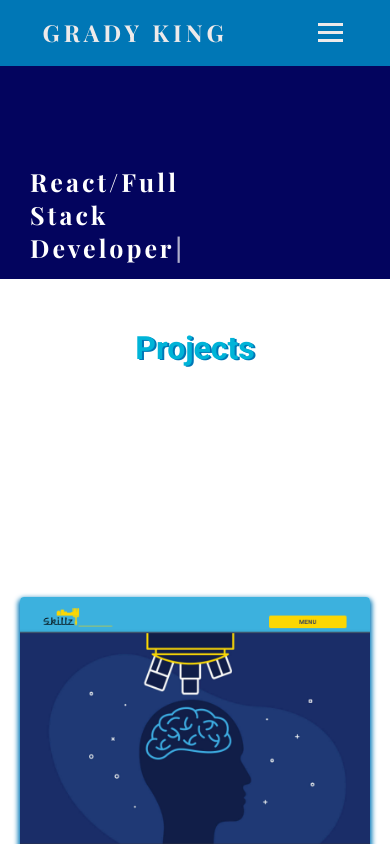
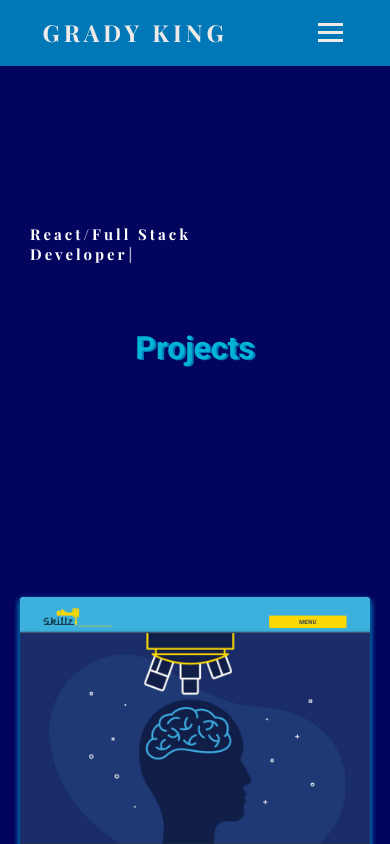
Before and after one commit to gradyki/Portfolio-Site, a React (Create React App) app in the folder client/: page / in a window 390 px wide. Shown: the top 844 px of the page. Built offline with nearby package versions, Linux system fonts and the light colour scheme; a web font is replaced by a local one.

Commit message:
mobile css

```diff
--- a/client/src/components/LandingTitle/LandingTitle.css
+++ b/client/src/components/LandingTitle/LandingTitle.css
@@ -10,3 +10,9 @@
 
   width: 50vw;
 }
+
+@media screen and (max-width: 770px) {
+  .landing-title {
+    font-size: 15px;
+  }
+}
--- /dev/null
+++ b/client/src/components/Layout/Layout.css
@@ -0,0 +1,5 @@
+@media screen and (max-width: 770px) {
+  body {
+    background: var(--tone1);
+  }
+}
--- a/client/src/components/Layout/Layout.jsx
+++ b/client/src/components/Layout/Layout.jsx
@@ -1,3 +1,4 @@
+import "./Layout.css";
 import Nav from "../Nav/Nav";
 import Footer from "../Footer/Footer";
 
--- a/client/src/screens/About/About.css
+++ b/client/src/screens/About/About.css
@@ -15,3 +15,9 @@
   margin: 0 25% 0 25%;
   font-weight: 700;
 }
+
+@media screen and (max-width: 770px) {
+  .about-content {
+    color: white;
+  }
+}
```
